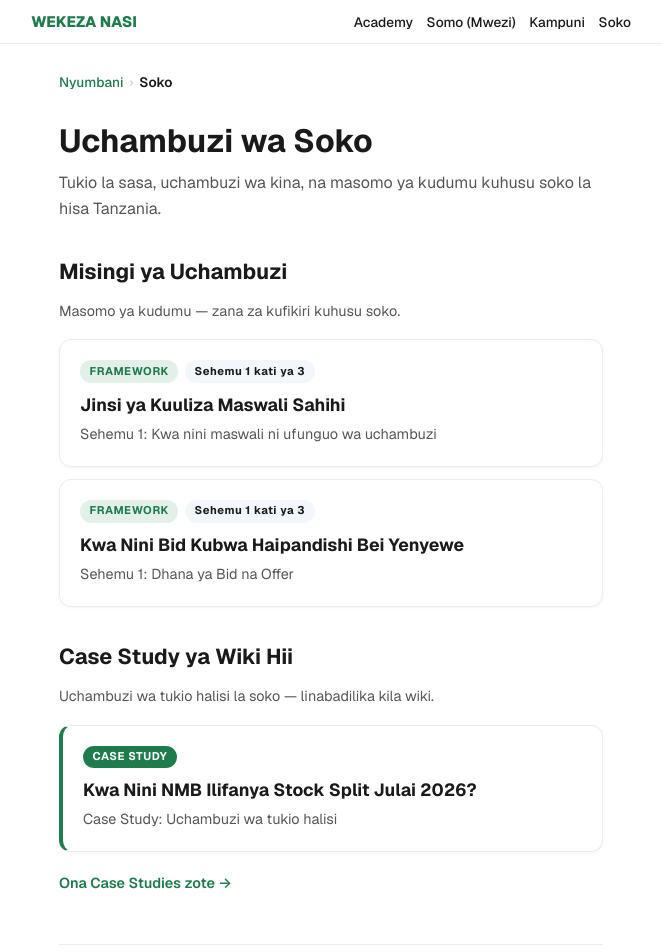
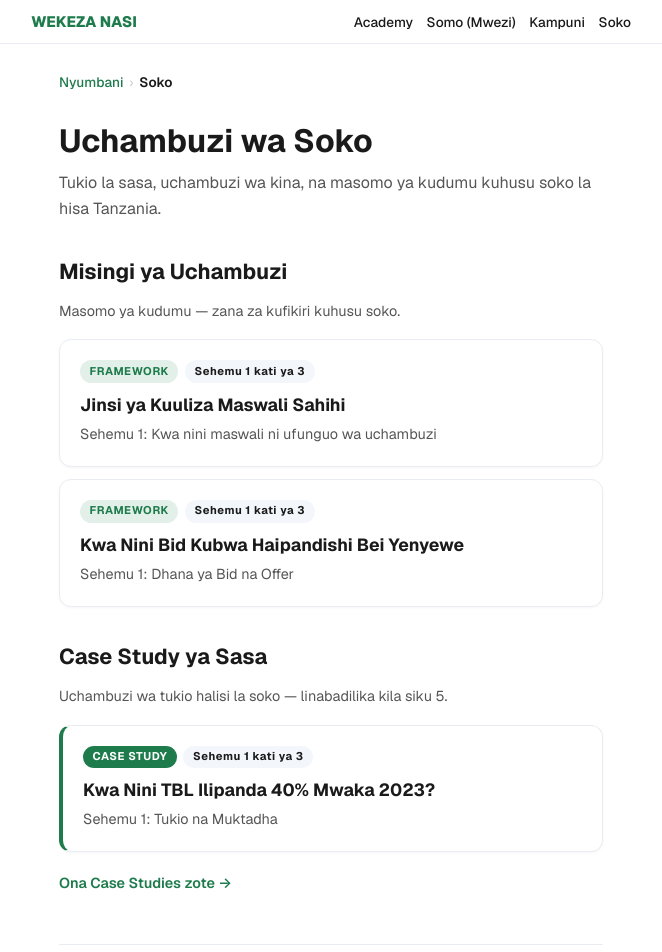
Before and after one commit to sadikiabubakari698-crypto/wekeza_nasi, a Next.js app in the folder wekeza-nasi-app/: page /soko in a window 1280 px wide. Shown: the top 952 px of the page, without its empty margins (309-971 px from the left). Built offline with nearby package versions, Linux system fonts and the light colour scheme.

Commit message:
Add unlockDate system: case studies unlock every 5 days, archive shows locked/unlocked

```diff
--- a/wekeza-nasi-app/app/soko/page.js
+++ b/wekeza-nasi-app/app/soko/page.js
@@ -1,4 +1,4 @@
-import { getTimelySoko, getFrameworkSoko, getWeeklyCaseStudy } from "../../lib/soko-engine";
+import { getTimelySoko, getFrameworkSoko, getCurrentCaseStudy } from "../../lib/soko-engine";
 import Footer from "../../components/Footer";
 import Breadcrumbs from "../../components/Breadcrumbs";
 
@@ -11,7 +11,7 @@ export const metadata = {
 export default function Soko() {
   const timely = getTimelySoko();
   const frameworks = getFrameworkSoko();
-  const weeklyCase = getWeeklyCaseStudy();
+  const currentCase = getCurrentCaseStudy();
 
   const cardStyle = {
     display: "block",
@@ -25,16 +25,8 @@ export default function Soko() {
     boxShadow: "0 1px 3px rgba(0,0,0,0.04)",
   };
 
-  const timelyCardStyle = {
-    ...cardStyle,
-    borderLeft: "4px solid #d48d3b",
-    background: "#fef8ee",
-  };
-
-  const caseCardStyle = {
-    ...cardStyle,
-    borderLeft: "4px solid #1e7b4c",
-  };
+  const timelyCardStyle = { ...cardStyle, borderLeft: "4px solid #d48d3b", background: "#fef8ee" };
+  const caseCardStyle = { ...cardStyle, borderLeft: "4px solid #1e7b4c" };
 
   const badgeStyle = {
     display: "inline-block",
@@ -56,17 +48,14 @@ export default function Soko() {
 
   return (
     <main style={{ padding: "1.75rem", maxWidth: "600px", margin: "0 auto", fontFamily: "var(--font-sans)", lineHeight: 1.6, color: "#1a1a1a", background: "#ffffff", minHeight: "100vh" }}>
-      <Breadcrumbs items={[
-        { label: "Nyumbani", href: "/" },
-        { label: "Soko" },
-      ]} />
+      <Breadcrumbs items={[{ label: "Nyumbani", href: "/" }, { label: "Soko" }]} />
 
       <h1 style={{ color: "#1a1a1a", marginBottom: "0.25rem" }}>Uchambuzi wa Soko</h1>
       <p style={{ color: "#555555", marginTop: 0 }}>
         Tukio la sasa, uchambuzi wa kina, na masomo ya kudumu kuhusu soko la hisa Tanzania.
       </p>
 
-      {/* ============ 1. TIMELY ============ */}
+      {/* TIMELY */}
       {timely.length > 0 && (
         <>
           <h2 style={{ fontSize: "1.35rem", fontWeight: 700, color: "#1a1a1a", marginTop: "2rem", marginBottom: "0.75rem" }}>
@@ -82,64 +71,46 @@ export default function Soko() {
         </>
       )}
 
-      {/* ============ 2. FRAMEWORK ============ */}
+      {/* FRAMEWORK */}
       <h2 style={{ fontSize: "1.35rem", fontWeight: 700, color: "#1a1a1a", marginTop: "2rem", marginBottom: "0.75rem" }}>
         Misingi ya Uchambuzi
       </h2>
       <p style={{ color: "#555555", marginTop: 0, fontSize: "0.9rem", marginBottom: "1rem" }}>
         Masomo ya kudumu — zana za kufikiri kuhusu soko.
       </p>
-      {frameworks.length === 0 ? (
-        <p style={{ color: "#555555" }}><em>Hakuna masomo kwa sasa.</em></p>
-      ) : (
-        frameworks.map((item) => (
+      {frameworks.map((item) => (
         <a key={item.id} href={`/soko/${item.slug}`} style={cardStyle}>
           <div style={{ display: "flex", gap: "0.4rem", flexWrap: "wrap", marginBottom: "0.5rem" }}>
             <span style={{ ...badgeStyle, background: "#e3f0ea", color: "#1e7b4c" }}>FRAMEWORK</span>
             {item.totalParts > 1 && (
-                <span style={{ ...badgeStyle, background: "#f3f7fb", color: "#1a1a1a" }}>
-                  Sehemu 1 kati ya {item.totalParts}
-                </span>
+              <span style={{ ...badgeStyle, background: "#f3f7fb", color: "#1a1a1a" }}>Sehemu 1 kati ya {item.totalParts}</span>
             )}
           </div>
-            <h3 style={{ margin: "0 0 0.25rem 0", color: "#1a1a1a", fontSize: "1.1rem" }}>
-              {item.title}
-            </h3>
-            <p style={{ margin: 0, fontSize: "0.9rem", color: "#555555" }}>
-              {item.subtitle || item.excerpt}
-            </p>
+          <h3 style={{ margin: "0 0 0.25rem 0", color: "#1a1a1a", fontSize: "1.1rem" }}>{item.title}</h3>
+          <p style={{ margin: 0, fontSize: "0.9rem", color: "#555555" }}>{item.subtitle || item.excerpt}</p>
         </a>
-        ))
-      )}
+      ))}
 
-      {/* ============ 3. CASE STUDY YA WIKI ============ */}
+      {/* CASE STUDY YA SASA */}
       <h2 style={{ fontSize: "1.35rem", fontWeight: 700, color: "#1a1a1a", marginTop: "2rem", marginBottom: "0.75rem" }}>
-        Case Study ya Wiki Hii
+        Case Study ya Sasa
       </h2>
       <p style={{ color: "#555555", marginTop: 0, fontSize: "0.9rem", marginBottom: "1rem" }}>
-        Uchambuzi wa tukio halisi la soko — linabadilika kila wiki.
+        Uchambuzi wa tukio halisi la soko — linabadilika kila siku 5.
       </p>
-      {weeklyCase ? (
+      {currentCase ? (
         <>
-          <a href={`/soko/${weeklyCase.slug}`} style={caseCardStyle}>
+          <a href={`/soko/${currentCase.slug}`} style={caseCardStyle}>
             <div style={{ display: "flex", gap: "0.4rem", flexWrap: "wrap", marginBottom: "0.5rem" }}>
               <span style={{ ...badgeStyle, background: "#1e7b4c", color: "#ffffff" }}>CASE STUDY</span>
-              {weeklyCase.totalParts > 1 && (
-                <span style={{ ...badgeStyle, background: "#f3f7fb", color: "#1a1a1a" }}>
-                  Sehemu 1 kati ya {weeklyCase.totalParts}
-                </span>
+              {currentCase.totalParts > 1 && (
+                <span style={{ ...badgeStyle, background: "#f3f7fb", color: "#1a1a1a" }}>Sehemu 1 kati ya {currentCase.totalParts}</span>
               )}
             </div>
-            <h3 style={{ margin: "0 0 0.25rem 0", color: "#1a1a1a", fontSize: "1.1rem" }}>
-              {weeklyCase.title}
-            </h3>
-            <p style={{ margin: 0, fontSize: "0.9rem", color: "#555555" }}>
-              {weeklyCase.subtitle || weeklyCase.excerpt}
-            </p>
+            <h3 style={{ margin: "0 0 0.25rem 0", color: "#1a1a1a", fontSize: "1.1rem" }}>{currentCase.title}</h3>
+            <p style={{ margin: 0, fontSize: "0.9rem", color: "#555555" }}>{currentCase.subtitle || currentCase.excerpt}</p>
           </a>
-          <a href="/soko/archive" style={archiveLinkStyle}>
-            Ona Case Studies zote →
-          </a>
+          <a href="/soko/archive" style={archiveLinkStyle}>Ona Case Studies zote →</a>
         </>
       ) : (
         <p style={{ color: "#555555" }}><em>Hakuna case study kwa sasa.</em></p>
--- a/wekeza-nasi-app/content/soko.json
+++ b/wekeza-nasi-app/content/soko.json
@@ -352,7 +352,8 @@
         "content": "Case Study hii imeandikwa kwa kutumia:\n\n1. Tangazo rasmi la CMSA — Julai 24, 2026\n2. Tangazo la NMB Bank Plc — Julai 27, 2026\n3. Taarifa ya DSE kwa wawekezaji\n4. Ripoti za vyombo vya habari vya Tanzania\n\nKwa taarifa zaidi: dse.co.tz au cmsa.go.tz"
       }
     ],
-    "disclaimer": "Uchambuzi huu ni kwa madhumuni ya elimu pekee. Sio ushauri wa kifedha, kodi, au uwekezaji."
+    "disclaimer": "Uchambuzi huu ni kwa madhumuni ya elimu pekee. Sio ushauri wa kifedha, kodi, au uwekezaji.",
+    "unlockDate": "2026-09-17"
   },
   {
     "id": "case-tbl-2023-1",
@@ -386,7 +387,8 @@
         "content": "Ushahidi wa tukio hili unatoka kwenye:\n\n• Ripoti ya DSE ya mwaka 2023 — data ya kila mwezi ya bei.\n• Ripoti ya Mwaka ya TBL 2023 — mapato na faida.\n• Taarifa za vyombo vya habari vya uchumi Tanzania.\n\nKwa kuwa hii ni Case Study, tunaweza kuchambua kwa utulivu — tukio lilipita, data ipo."
       }
     ],
-    "disclaimer": "Uchambuzi huu ni kwa madhumuni ya elimu pekee. Sio ushauri wa kifedha, kodi, au uwekezaji."
+    "disclaimer": "Uchambuzi huu ni kwa madhumuni ya elimu pekee. Sio ushauri wa kifedha, kodi, au uwekezaji.",
+    "unlockDate": "2026-09-12"
   },
   {
     "id": "case-tbl-2023-2",
--- a/wekeza-nasi-app/lib/soko-engine.js
+++ b/wekeza-nasi-app/lib/soko-engine.js
@@ -11,14 +11,14 @@ function isActive(item) {
   return true;
 }
 
-// 1. TIMELY — breaking news
+// 1. TIMELY
 export function getTimelySoko() {
   return sokoData
     .filter((item) => item.category === "timely" && isActive(item))
     .sort((a, b) => new Date(b.publishDate) - new Date(a.publishDate));
 }
 
-// 2. FRAMEWORK — zote, daima (Sehemu 1 TU kwenye list)
+// 2. FRAMEWORK — zote (Sehemu 1 TU)
 export function getFrameworkSoko() {
   return sokoData
     .filter((item) => item.type === "framework" && isActive(item))
@@ -26,33 +26,31 @@ export function getFrameworkSoko() {
     .sort((a, b) => new Date(a.publishDate) - new Date(b.publishDate));
 }
 
-// 3. CASE STUDY YA WIKI — moja tu, inabadilika kila wiki
-export function getWeeklyCaseStudy() {
-  // Case Studies zote (Sehemu 1 TU)
-  const all = sokoData
+// 3. CASE STUDY YA SASA — ile ya mwisho iliyofunguliwa
+export function getCurrentCaseStudy() {
+  const now = new Date();
+  const unlocked = sokoData
     .filter((item) => item.type === "case-study" && isActive(item))
     .filter((item) => !item.partNumber || item.partNumber === 1)
-    .sort((a, b) => new Date(a.publishDate) - new Date(b.publishDate));
+    .filter((item) => !item.unlockDate || new Date(item.unlockDate) <= now)
+    .sort((a, b) => new Date(b.unlockDate || b.publishDate) - new Date(a.unlockDate || a.publishDate));
 
-  if (all.length === 0) return null;
-
-  // Hesabu wiki tangu epoch
-  const MS_PER_WEEK = 7 * 24 * 60 * 60 * 1000;
-  const weekNumber = Math.floor(Date.now() / MS_PER_WEEK);
-  const index = weekNumber % all.length;
-
-  return all[index];
+  return unlocked[0] || null;
 }
 
-// Case Studies zote (kwa archive)
+// 4. CASE STUDIES ZOTE (kwa archive) — pamoja na locked
 export function getAllCaseStudies() {
+  const now = new Date();
   return sokoData
-    .filter((item) => item.type === "case-study" && isActive(item))
+    .filter((item) => item.type === "case-study" && item.status === "published")
     .filter((item) => !item.partNumber || item.partNumber === 1)
-    .sort((a, b) => new Date(b.publishDate) - new Date(a.publishDate));
+    .map((item) => ({
+      ...item,
+      locked: item.unlockDate ? new Date(item.unlockDate) > now : false,
+    }))
+    .sort((a, b) => new Date(a.unlockDate || a.publishDate) - new Date(b.unlockDate || b.publishDate));
 }
 
-// Get by slug
 export function getSokoBySlug(slug) {
   return sokoData.find((item) => item.slug === slug);
 }
```
Also changed, not shown: wekeza-nasi-app/app/soko/archive/page.js (+34 -11 lines). Lines whose indentation alone changed are shown as unchanged.
